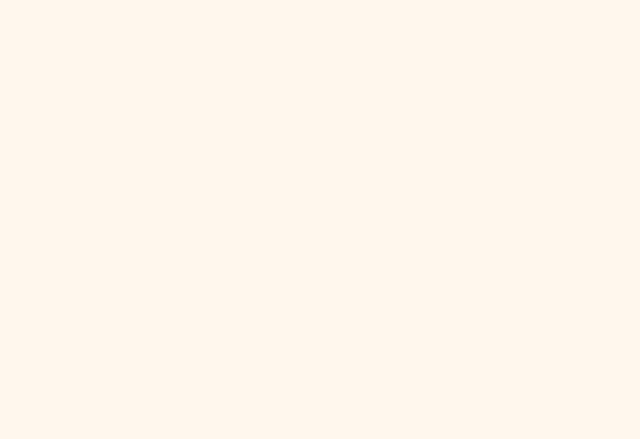
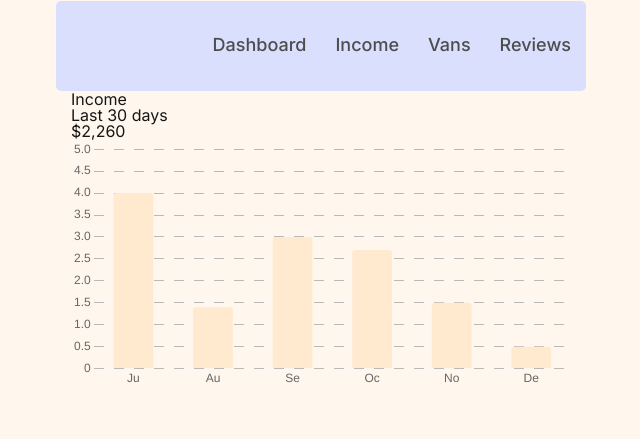
Before and after one commit to Haomari/VanLife, a React (Create React App) app: page /host/income in a window 1280 px wide. Before the commit this address had no page. Shown: the part 109-548 px from the top of the page, without its empty margins (319-959 px from the left). Built offline with nearby package versions, Linux system fonts and the light colour scheme; what miragejs would draw is missing.

Commit message:
i hate dashboard

```diff
--- a/package.json
+++ b/package.json
@@ -7,8 +7,10 @@
     "@testing-library/react": "^14.0.0",
     "@testing-library/user-event": "^14.4.3",
     "axios": "^1.4.0",
+    "chart.js": "^4.3.2",
     "miragejs": "^0.1.47",
     "react": "^18.2.0",
+    "react-chartjs-2": "^5.2.0",
     "react-dom": "^18.2.0",
     "react-router-dom": "^6.14.1",
     "react-scripts": "^5.0.1",
--- a/src/App.jsx
+++ b/src/App.jsx
@@ -12,6 +12,7 @@ import Host from "./pages/Host/Host";
 import HostLayout from "./app-components/host/HostLayout";
 import HostVans from "./pages/Host/HostVans";
 import HostReviews from "./pages/Host/HostReviews";
+import HostIncome from "./pages/Host/HostIncome";
 
 import {
   BrowserRouter as Router,
@@ -35,6 +36,7 @@ function App() {
             <Route path="/host" element={<Host />} />
             <Route path="/host/vans" element={<HostVans />} />
             <Route path="/host/reviews" element={<HostReviews />} />
+						<Route path="/host/income" element={<HostIncome />} />
           </Route>
         </Route>
       </Routes>
--- a/src/app-components/host/HostDashboard.jsx
+++ b/src/app-components/host/HostDashboard.jsx
@@ -1,5 +1,83 @@
+import React from "react";
+import {
+  Chart as ChartJS,
+  CategoryScale,
+  LinearScale,
+  BarElement,
+  Title,
+  Tooltip,
+} from "chart.js";
+import { Bar } from "react-chartjs-2";
+
+ChartJS.register(CategoryScale, LinearScale, BarElement, Title, Tooltip);
+
+const incomeHostData = [
+  { month: "Ju", amount: 4 },
+  { month: "Au", amount: 1.4 },
+  { month: "Se", amount: 3 },
+  { month: "Oc", amount: 2.7 },
+  { month: "No", amount: 1.5 },
+  { month: "De", amount: 0.5 },
+];
+
+export const options = {
+  responsive: true,
+  plugins: {
+    legend: {
+      position: "top",
+    },
+  },
+  scales: {
+    y: {
+      suggestedMin: 1,
+      suggestedMax: 5,
+      border: {
+        dash: [10, 10],
+        display: false,
+      },
+      grid: {
+        BorderDash: [20, 20],
+        color: "#B9B9B9",
+        // borderColor: 'grey',
+				drawTicks: false,
+      },
+    },
+    x: {
+      grid: {
+        display: false,
+				drawTicks: false,
+        color: "red",
+        borderColor: "grey",
+      },
+      border: {
+        display: false,
+      },
+    },
+  },
+};
+
+export const data = {
+  labels: incomeHostData.map((item) => [item.month]),
+  datasets: [
+    {
+      label: "Dataset 1",
+      data: incomeHostData.map((item) => item.amount),
+      backgroundColor: "#FFEAD0",
+      // barThickness: 20,
+      maxBarThickness: 60,
+      borderRadius: {
+        topRight: 3,
+        topLeft: 3,
+      },
+      barPercentage: 1,
+      categoryPercentage: 0.5,
+    },
+  ],
+};
+
 export default function HostDashboard() {
-	return (
-		<div className="dashboard-host__body"></div>
-	)
+  return (
+    // <div className="dashboard-host__body"></div>
+    <Bar options={options} data={data} />
+  );
 }
--- a/src/app-components/host/HostTransaction.jsx
+++ b/src/app-components/host/HostTransaction.jsx
@@ -1,5 +1,5 @@
 export default function HostTransaction() {
 	return (
-		.
+		<div className="transaction-host__title-body"></div>
 	)
 }
--- a/src/pages/Host/HostIncome.jsx
+++ b/src/pages/Host/HostIncome.jsx
@@ -1,6 +1,6 @@
 import HostDashboard from "../../app-components/host/HostDashboard";
 
-export default function Income() {
+export default function HostIncome() {
   return (
     <section className="host__income income-host">
       <div className="income-host__container">
```
Also changed, not shown: 1 other file (tests, documents, lock files or other folders).
